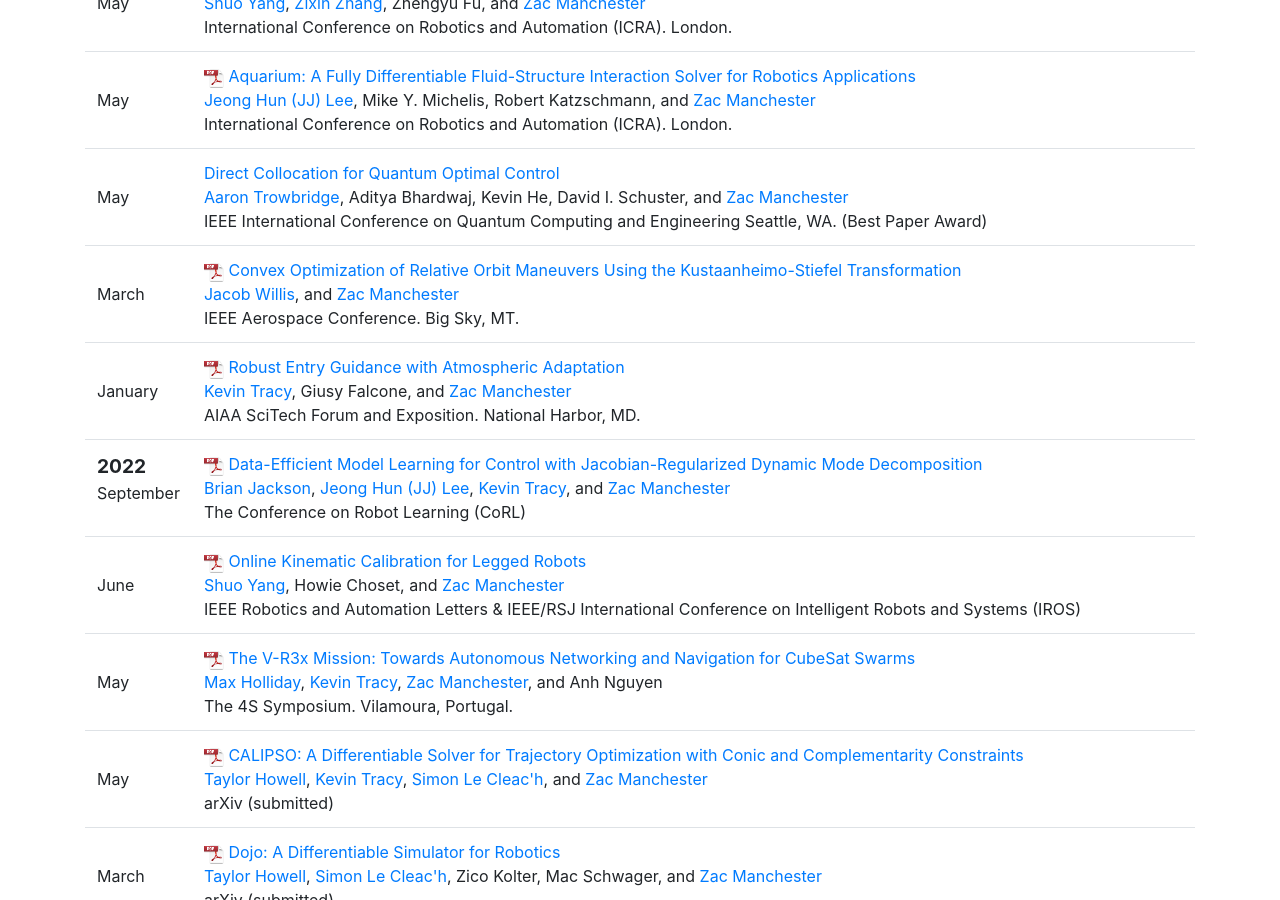
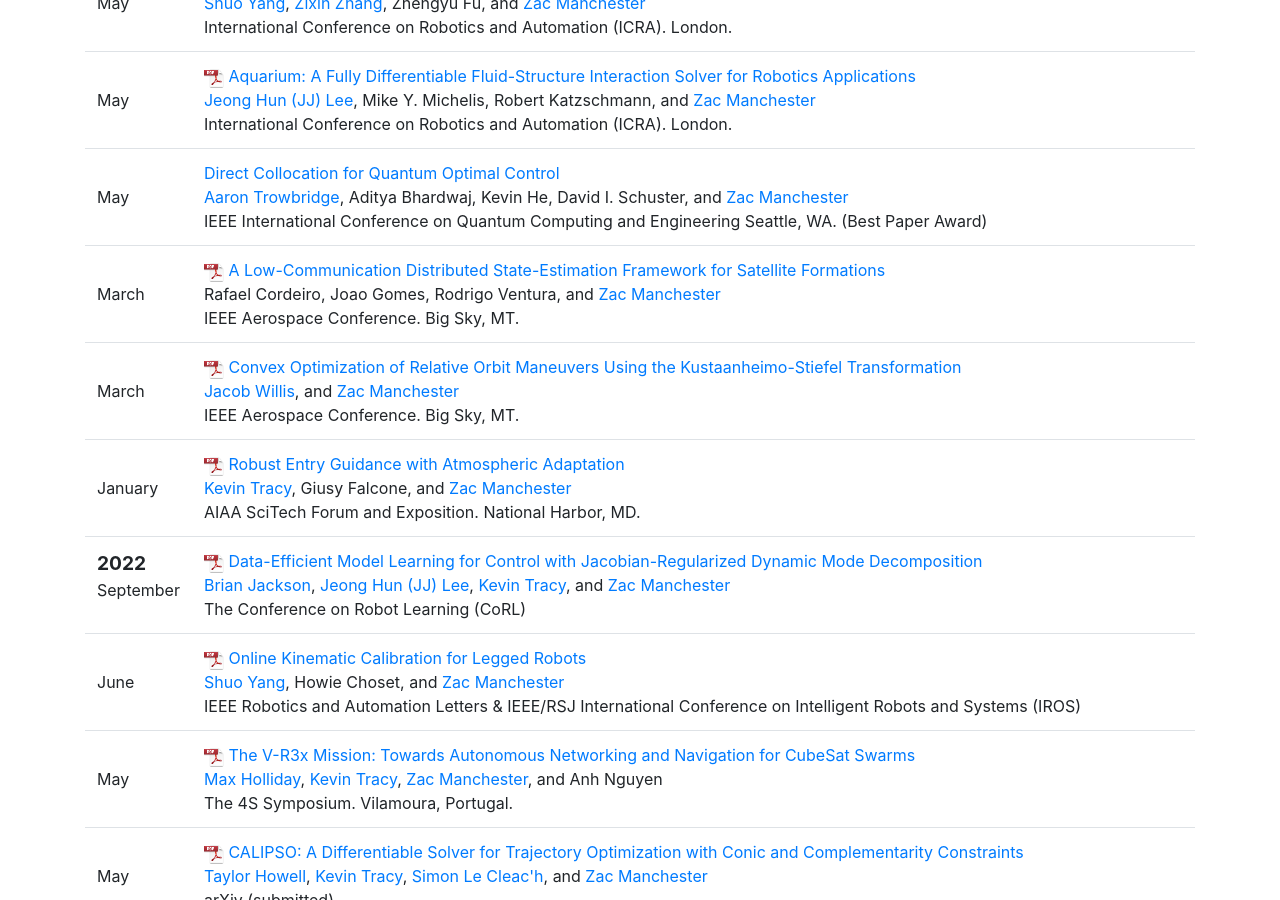
Before and after one commit to RoboticExplorationLab/roboticexplorationlab.github.io, a Jekyll site: the page built from publications.html, in a window 1280 px wide and 900 px high, scrolled down 3553 px. Built offline with Jekyll 4.4.1, drawn with Linux system fonts in a browser that asks for light colours; a script that is not in the unit is left out.

Commit message:
adding Rafael's paper

```diff
--- a/_data/pubs.yml
+++ b/_data/pubs.yml
@@ -367,6 +367,14 @@
   pub-type: conference
   venue: Big Sky, MT
   pdf: ks_relative.pdf
+
+- title: "A Low-Communication Distributed State-Estimation Framework for Satellite Formations"
+  authors: [Rafael Cordeiro, Joao Gomes, Rodrigo Ventura, zac]
+  date: 2023-03-04
+  publisher: IEEE Aerospace Conference.
+  pub-type: conference
+  venue: Big Sky, MT
+  pdf: State_Estimation_for_Satellite_Formations.pdf
 
 - title: "Robust Entry Guidance with Atmospheric Adaptation"
   authors: [kevin, Giusy Falcone, zac]
```
Also changed, not shown: 1 other file.
